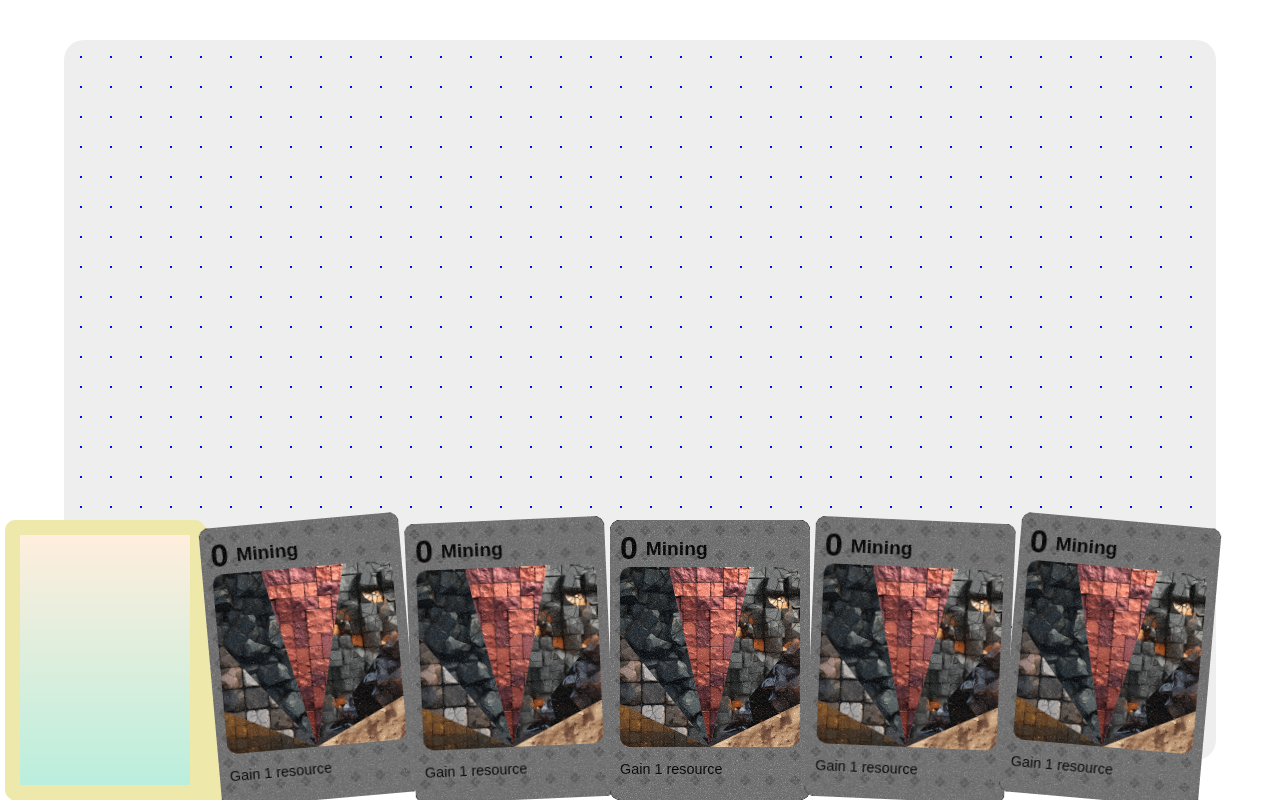
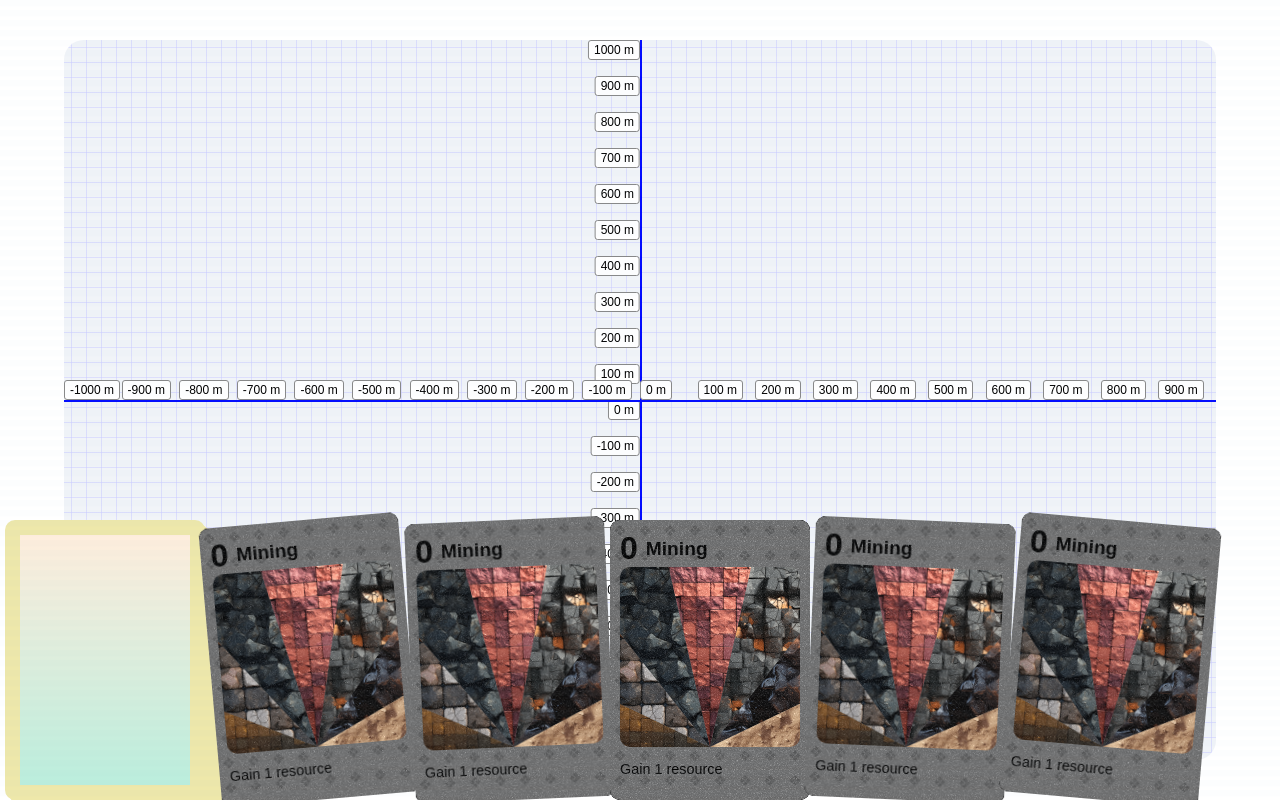
Before and after one commit to one19/hot-deck, a React (Vite) app: page / in a window 1280 px wide. Built offline with nearby package versions, Linux system fonts and the light colour scheme.

Commit message:
✨ add scanlines.

```diff
--- a/src/App.tsx
+++ b/src/App.tsx
@@ -10,6 +10,7 @@ import MapArea from './MapArea';
 import Hand from './Hand';
 import Pile from './cards/Pile';
 import { ActionCardInformation } from './cards/types';
+import Scanlines from './cards/Shaders/Scanlines';
 
 const globalStyles = css`
   html,
@@ -86,6 +87,7 @@ const App = () => {
     <QueryClientProvider client={queryClient}>
       <Global styles={globalStyles} />
       <GameIdContext.Provider value="test">
+        <Scanlines />
         <MapArea />
         <PlayArea id="play-area">
           <Pile draw cards={drawPile} setCards={setDrawPile} facedown />
--- a/src/MapArea.tsx
+++ b/src/MapArea.tsx
@@ -9,21 +9,21 @@ const ScrollableContainer = styled.div`
   overflow: auto;
   border-radius: 20px;
   scrollbar-width: auto; /* Adjusted for Firefox */
-  scrollbar-color: #888 #f0f0f0; /* For Firefox */
+  scrollbar-color: #555 #e0e0e0; /* For Firefox */
 
   /* For Webkit (Chrome, Safari, etc.) */
   &::-webkit-scrollbar {
-    width: 12px; /* Adjusted width for vertical scrollbar */
-    height: 12px; /* Adjusted height for horizontal scrollbar */
+    width: 12px;
+    height: 12px;
   }
   &::-webkit-scrollbar-track {
-    background: #f0f0f0;
+    background: #e0e0e0;
     border-radius: 6px;
   }
   &::-webkit-scrollbar-thumb {
-    background-color: #888;
+    background-color: #555;
     border-radius: 6px;
-    border: 3px solid #f0f0f0;
+    border: 3px solid #e0e0e0;
   }
 `;
 
@@ -31,14 +31,87 @@ const LargeContent = styled.div`
   width: 200vw;
   height: 200vh;
   z-index: var(--z-index-map);
-  background-image: radial-gradient(#000aff 1px, #eee 1px);
+  background-color: #f1f4f8; /* Light grey/blue typical of blueprint background */
+  background-image: linear-gradient(
+      0deg,
+      transparent 24%,
+      rgba(200, 200, 255, 0.5) 25%,
+      rgba(200, 200, 255, 0.5) 26%,
+      transparent 27%,
+      transparent 74%,
+      rgba(200, 200, 255, 0.5) 75%,
+      rgba(200, 200, 255, 0.5) 76%,
+      transparent 77%,
+      transparent
+    ),
+    linear-gradient(
+      90deg,
+      transparent 24%,
+      rgba(200, 200, 255, 0.5) 25%,
+      rgba(200, 200, 255, 0.5) 26%,
+      transparent 27%,
+      transparent 74%,
+      rgba(200, 200, 255, 0.5) 75%,
+      rgba(200, 200, 255, 0.5) 76%,
+      transparent 77%,
+      transparent
+    );
   background-size: 30px 30px;
-  background-position: 2px 2px;
+
+  &::before,
+  &::after {
+    content: '';
+    position: absolute;
+    background-color: #000aff; /* Dark blue for visibility */
+  }
+
+  /* Vertical line (Y-axis) */
+  &::before {
+    left: 50%;
+    top: 0;
+    bottom: 0;
+    width: 2px;
+  }
+
+  /* Horizontal line (X-axis) */
+  &::after {
+    top: 50%;
+    left: 0;
+    right: 0;
+    height: 2px;
+  }
+`;
+
+const CoordinateLabel = styled.div`
+  position: absolute;
+  background-color: #fff;
+  padding: 2px 5px;
+  font-size: 12px;
+  border: 1px solid #888;
+  border-radius: 3px;
 `;
 
 const MapArea = () => (
   <ScrollableContainer>
-    <LargeContent>{/* Your content here */}</LargeContent>
+    <LargeContent>
+      {/* Your content here */}
+      {/* Example labels for Y-axis */}
+      {Array.from({ length: 21 }).map((_, i) => (
+        <CoordinateLabel
+          style={{ left: '50%', top: `${5 * i}%`, transform: 'translate(-100%, 0)' }}
+        >
+          {1000 - 100 * i} m
+        </CoordinateLabel>
+      ))}
+      {/* Example labels for X-axis */}
+      {Array.from({ length: 21 }).map((_, i) => (
+        <CoordinateLabel
+          style={{ top: '50%', left: `${5 * i}%`, transform: 'translate(0, -100%)' }}
+        >
+          {-1000 + 100 * i} m
+        </CoordinateLabel>
+      ))}
+    </LargeContent>
   </ScrollableContainer>
 );
 
--- /dev/null
+++ b/src/cards/Shaders/Scanlines.tsx
@@ -0,0 +1,82 @@
+import { useRef, useEffect, useState } from 'react';
+import { useFrame, useThree, extend, Canvas, Object3DNode } from '@react-three/fiber';
+import { shaderMaterial } from '@react-three/drei';
+import { ShaderMaterial, PlaneGeometry, AdditiveBlending } from 'three';
+
+const ScanlineShaderMaterial = shaderMaterial(
+  { time: 0 },
+  `void main() {
+    gl_Position = projectionMatrix * modelViewMatrix * vec4(position, 1.0);
+  }`,
+  `uniform float time;
+
+  void main() {
+    float scanline = mod(gl_FragCoord.y, 10.0); // Increase the spacing to make the line fatter
+    float intensity = smoothstep(3.0, 4.0, scanline); // Adjust these values to change transition sharpness
+
+    // Using a fully clear color as the base
+    vec4 baseColor = vec4(0.0, 0.0, 0.0, 0.0); // Fully transparent
+    vec4 multiplyColor = vec4(0.5, 0.6, 0.7, 0.8); // Subtle blue
+
+    // Blend between fully transparent and the blue color based on intensity
+    vec4 color = mix(baseColor, multiplyColor, intensity);
+
+    // Apply a time-based fading effect
+    float fade = 0.3 + 0.1 * cos(time * 0.5); // Oscillating fade effect
+    gl_FragColor = color * fade; // Use the calculated color directly
+  }`
+);
+
+extend({ ScanlineShaderMaterial, PlaneGeometry });
+
+declare module '@react-three/fiber' {
+  interface ThreeElements {
+    scanlineShaderMaterial: Object3DNode<ShaderMaterial, typeof ShaderMaterial> & {
+      time?: number;
+    };
+  }
+}
+
+const Shader: React.FC = () => {
+  const shaderRef = useRef<ShaderMaterial>(null);
+  const { size } = useThree();
+  const [planeSize, setPlaneSize] = useState<[number, number]>([1, 1]);
+
+  useEffect(() => {
+    // Adjust the plane size based on the aspect ratio of the screen
+    const aspectRatio = size.width / size.height;
+    setPlaneSize([aspectRatio * 10, 10]); // Scale size to cover viewport
+  }, [size.width, size.height]);
+
+  useFrame(({ clock }) => {
+    if (shaderRef.current) {
+      shaderRef.current.uniforms.time.value = clock.getElapsedTime();
+    }
+  });
+
+  return (
+    <mesh>
+      <planeGeometry attach="geometry" args={planeSize} />
+      <scanlineShaderMaterial ref={shaderRef} attach="material" blending={AdditiveBlending} />
+    </mesh>
+  );
+};
+
+const Scanlines = () => (
+  <Canvas
+    style={{
+      position: 'fixed',
+      left: 0,
+      top: 0,
+      width: '100vw',
+      height: '100vh',
+      zIndex: 100000,
+      pointerEvents: 'none',
+      userSelect: 'none',
+    }}
+  >
+    <Shader />
+  </Canvas>
+);
+
+export default Scanlines;
```
